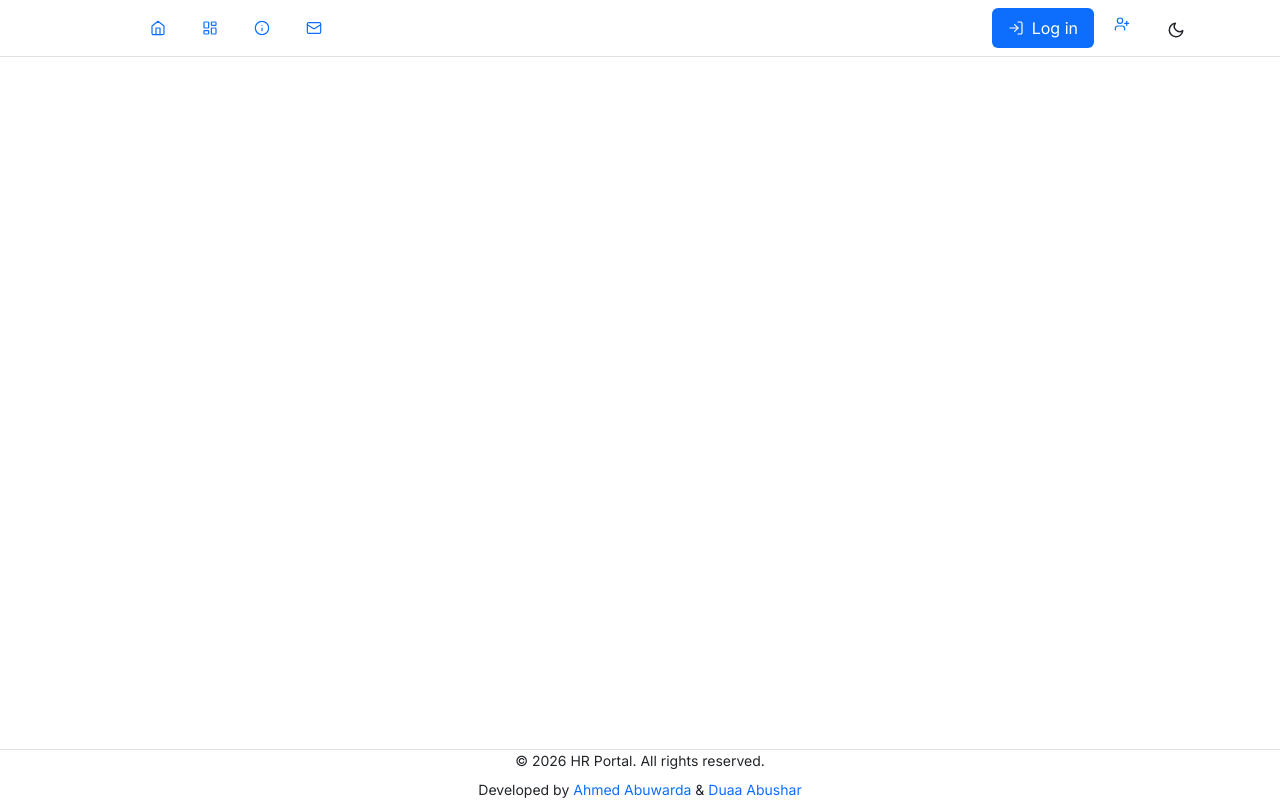
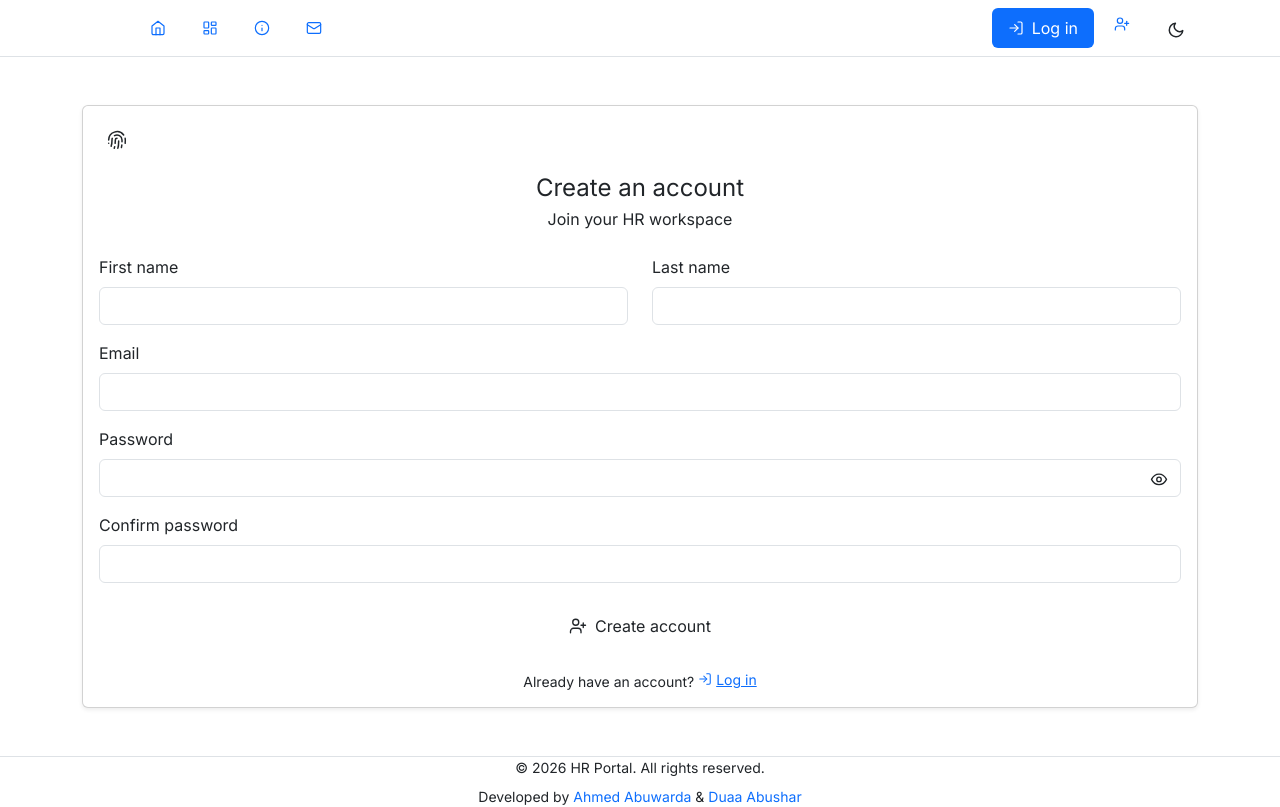
Before and after one commit to ahmedaabuwarda/HR-Portal-Management-System, a Django app: page /register in a window 1280 px wide. Run offline with Django 5.2, Linux system fonts and the light colour scheme; some libraries are stand-ins or nearby versions.

Commit message:
Implement registration form with first and last name fields, password confirmation, and visibility toggle

```diff
--- a/hr_portal_management_system_app/templates/auth/register.html
+++ b/hr_portal_management_system_app/templates/auth/register.html
@@ -1,3 +1,53 @@
-{% extends 'layout.html' %} {%block title%}Login{% endblock %} {% block content %}
-<div class="container py-5 my-auto"></div>
+{%extends "layout.html"%} {%block title%}Register{% endblock %} {%block content%}
+<div class="container py-5 my-auto">
+  <div class="row justify-content-center">
+    <div class="col-12 sm:col-8 md:col-6 lg:col-4">
+      <div class="card shadow-sm">
+        <div class="card-body">
+          <!-- fingerprint logo -->
+          <span class="d-inline-flex align-items-center justify-content-center bg-subtle-primary fg-primary rounded-circle p-2 mx-auto mb-3" aria-hidden="true">
+            {% include "icons/fingerprint.html" with px=20 %}
+          </span>
+          <h1 class="h4 text-center mb-1">Create an account</h1>
+          <p class="text-center fg-2 mb-4">Join your HR workspace</p>
+          <form method="post" action="{% url 'register' %}" novalidate>
+            {% csrf_token %}
+            <div class="row">
+              <div class="col-6 mb-3">
+                <label for="id_first_name" class="form-label">First name</label>
+                <input type="text" class="form-control" id="id_first_name" name="first_name" autocomplete="given-name" required />
+              </div>
+              <div class="col-6 mb-3">
+                <label for="id_last_name" class="form-label">Last name</label>
+                <input type="text" class="form-control" id="id_last_name" name="last_name" autocomplete="family-name" required />
+              </div>
+            </div>
+            <div class="mb-3">
+              <label for="id_email" class="form-label">Email</label>
+              <input type="email" class="form-control" id="id_email" name="email" autocomplete="email" required />
+            </div>
+            <div class="mb-3">
+              <label for="id_password" class="form-label">Password</label>
+              <div class="position-relative">
+                <input type="password" class="form-control pe-5" id="id_password" name="password" autocomplete="new-password" minlength="8" required />
+                <button type="button" class="btn btn-sm btn-text position-absolute top-50 translate-middle-y end-0 me-1" data-pw-toggle="id_password" aria-label="Show password" aria-pressed="false">
+                  {% include "icons/eye.html" with px=18 %}
+                </button>
+              </div>
+            </div>
+            <div class="mb-4">
+              <label for="id_confirm_password" class="form-label">Confirm password</label>
+              <input type="password" class="form-control" id="id_confirm_password" name="confirm_password" autocomplete="new-password" minlength="8" required />
+            </div>
+            <button type="submit" class="btn btn-solid theme-primary w-100 d-inline-flex align-items-center justify-content-center gap-2">{% include "icons/user-plus.html" with px=18 %} Create account</button>
+          </form>
+          <p class="mt-4 mb-0 text-center small fg-2">
+            Already have an account?
+            <a class="d-inline-flex align-items-center gap-1" href="{% url 'login' %}">{% include "icons/log-in.html" with px=14 %}Log in</a>
+          </p>
+        </div>
+      </div>
+    </div>
+  </div>
+</div>
 {% endblock %}
```
